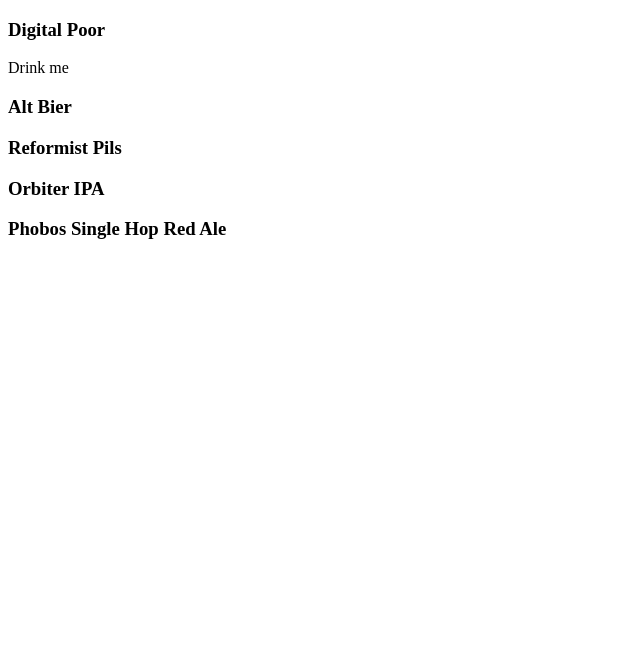
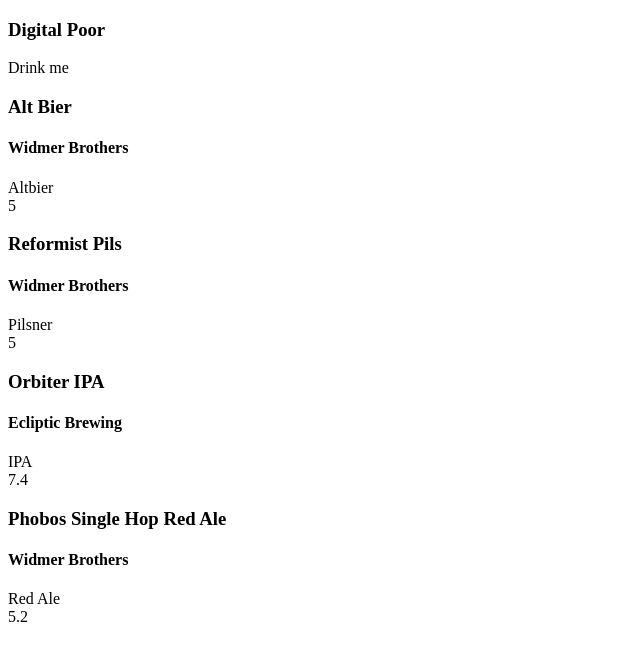
Before and after one commit to johnnyrayalt/epicodus-react-1, a React app: page /#/ in a window 1280 px wide. Shown: the top 660 px of the page, without its empty margins (0-640 px from the left). Built offline with nearby package versions, Linux system fonts and the light colour scheme.

Commit message:
add data types mapped

```diff
--- a/src/components/BeerDetails.jsx
+++ b/src/components/BeerDetails.jsx
@@ -4,13 +4,25 @@
 function BeerDetails(props) {
   return(
     <div className='container'>
-      <h3 className='name'>{props.name}</h3>
+      <div className='brandInfo'>
+        <h3 className='name'>{props.name}</h3>
+        <h4 className='brand'>{props.brand}</h4>
+      </div>
+      <div className='type'>{props.type}</div>
+      <div className='price'>{props.price}</div>
+      <div className='alcContent'>{props.alcContent}</div>
+      <div className='pints'>{props.price}</div>
     </div>
   );
 }
 
-BeerDetails.PropTypes = {
-  name: PropTypes.string.isRequired
+BeerDetails.propTypes = {
+  name: PropTypes.string.isRequired,
+  brand: PropTypes.string.isRequired,
+  type: PropTypes.string.isRequired,
+  price: PropTypes.number.isRequired,
+  alcContent: PropTypes.number.isRequired,
+  pints: PropTypes.number
 };
 
 export default BeerDetails;
```
